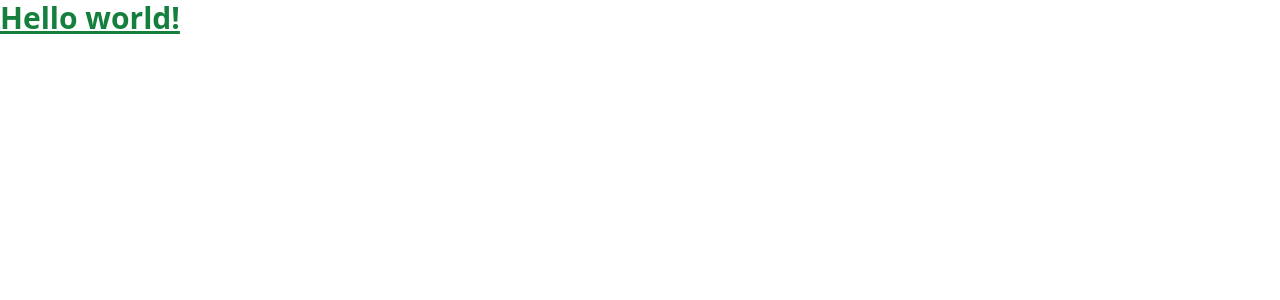
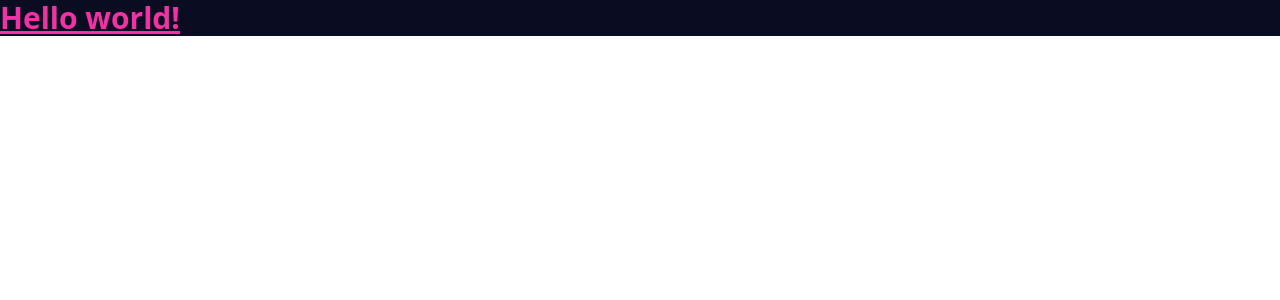
Before and after one commit to games-in-js/tic-tac-toe, a React (Vite) app: page / in a window 1280 px wide. Shown: the top 300 px of the page. Built offline with nearby package versions, Linux system fonts and the light colour scheme.

Commit message:
chore: customizing tailwind colors

```diff
--- a/src/App.tsx
+++ b/src/App.tsx
@@ -1,6 +1,6 @@
 function App() {
   return (
-    <h1 className="text-3xl font-bold text-green-700 underline">
+    <h1 className="text-pink bg-blue-100 text-3xl font-bold underline">
       Hello world!
     </h1>
   );
--- a/tailwind.config.js
+++ b/tailwind.config.js
@@ -2,7 +2,19 @@
 export default {
   content: ["./index.html", "./src/**/*.{js,ts,jsx,tsx}"],
   theme: {
-    extend: {},
+    extend: {
+      colors: {
+        gray: {
+          100: "#8899a6",
+          200: "#38444d",
+        },
+        pink: "#F231A5",
+        blue: {
+          100: "#0a0c21",
+          200: "#000010",
+        },
+      },
+    },
   },
   plugins: [],
 };
```
